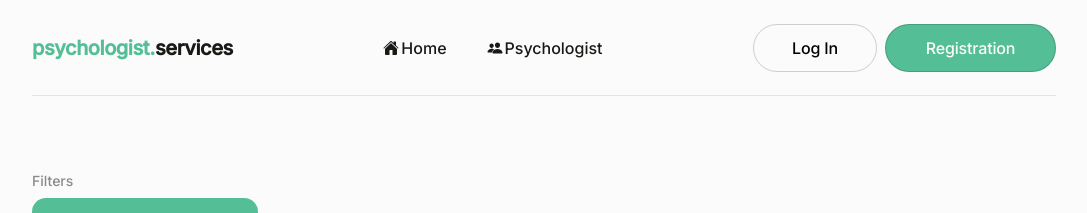
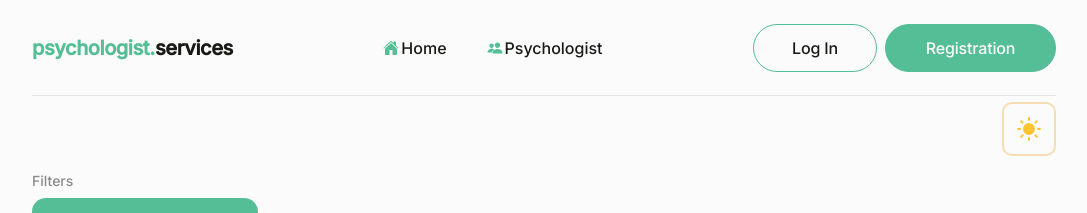
Before and after one commit to MaxBeliienko/psychologist, a React (Vite) app: page /psychologist in a window 1280 px wide. Shown: the top 213 px of the page, without its empty margins (96-1183 px from the left). Built offline with nearby package versions, Linux system fonts and the light colour scheme; no server answers; the database is empty.

Commit message:
done
fix styles. add theme switcher

```diff
--- a/src/components/header/Header.module.css
+++ b/src/components/header/Header.module.css
@@ -28,9 +28,20 @@
   align-items: center;
 }
 
+.nav-icon {
+  fill: var(--element-color);
+}
+
+.theme-wrapper {
+  position: absolute;
+  bottom: -60px;
+  right: 0;
+}
+
 @media (max-width: 1023px) {
   .header-container {
     padding-bottom: 18px;
+    margin-bottom: 50px;
   }
 
   .header-container > nav > ul {
@@ -39,6 +50,10 @@
 }
 
 @media (max-width: 767px) {
+  .header-container {
+    margin-bottom: 30px;
+  }
+
   .logo {
     display: none;
   }
--- a/src/components/header/Header.tsx
+++ b/src/components/header/Header.tsx
@@ -9,6 +9,7 @@ import FormLogin from '../formLogin/FormLogin';
 import { UserBasicInfo } from '../../types';
 import { IoHome, IoPeople } from 'react-icons/io5';
 import { RiSpeakAiFill } from 'react-icons/ri';
+import ThemeSwitcher from '../themeSwitcher/ThemeSwitcher';
 
 interface OpenModalFunction {
   (type: 'login' | 'register'): void;
@@ -67,6 +68,9 @@ const Header: React.FC<HeadreProps> = ({ user }) => {
         {modalContent === 'register' && <FormRegister onClose={closeModal} />}
         {modalContent === 'login' && <FormLogin onClose={closeModal} />}
       </Modal>
+      <div className={styles['theme-wrapper']}>
+        <ThemeSwitcher />
+      </div>
     </div>
   );
 };
--- a/src/components/logo/Logo.module.css
+++ b/src/components/logo/Logo.module.css
@@ -3,7 +3,7 @@
   font-size: 20px;
   line-height: 120%;
   letter-spacing: -0.02em;
-  color: #191a15;
+  color: var(--text-color);
 }
 
 .logo-text > span {
--- a/src/components/modal/Modal.module.css
+++ b/src/components/modal/Modal.module.css
@@ -19,6 +19,8 @@
   position: relative;
   min-width: 320px;
   max-width: 500px;
+  max-height: 100vh;
+  overflow-y: auto;
 }
 
 .closeButton {
--- a/src/components/psychologistList/psychologistCard/PsychologistCard.module.css
+++ b/src/components/psychologistList/psychologistCard/PsychologistCard.module.css
@@ -138,3 +138,13 @@
   gap: 25px;
   margin-bottom: 40px;
 }
+
+@media (max-width: 767px) {
+  .card-img-block-wrapper {
+    display: none;
+  }
+
+  .appointment-button {
+    padding: 10px 20px;
+  }
+}
--- /dev/null
+++ b/src/components/themeSwitcher/ThemeSwitcher.module.css
@@ -0,0 +1,44 @@
+.theme-wrapper {
+  display: flex;
+  gap: 5px;
+  align-items: center;
+  border: 2px solid wheat;
+  padding: 5px;
+  border-radius: 10px;
+  cursor: pointer;
+  transition: background-color 1.3s, color 1.3s;
+}
+
+.theme-wrapper:hover {
+  background-color: wheat;
+  color: black;
+}
+
+.theme-wrapper > span {
+  cursor: pointer;
+}
+
+.themeSwitcher {
+  background-color: transparent;
+  border: none;
+  cursor: pointer;
+  display: flex;
+  align-items: center;
+  justify-content: center;
+  padding: 8px;
+  width: 40px;
+  height: 40px;
+  border-radius: 50%;
+  transition: background-color 0.3s ease;
+}
+
+.icon {
+  width: 24px;
+  height: 24px;
+  color: #ffc531;
+  fill: #ffc531;
+}
+
+.themeSwitcher:hover {
+  background-color: rgba(0, 0, 0, 0.1);
+}
--- /dev/null
+++ b/src/components/themeSwitcher/ThemeSwitcher.tsx
@@ -0,0 +1,65 @@
+import { useState, useEffect } from 'react';
+import styles from './ThemeSwitcher.module.css';
+
+const ThemeSwitcher = () => {
+  const [theme, setTheme] = useState('light');
+
+  // Функція для перемикання теми
+  const toggleTheme = () => {
+    const newTheme = theme === 'light' ? 'dark' : 'light';
+    setTheme(newTheme);
+    document.documentElement.setAttribute('data-theme', newTheme);
+    localStorage.setItem('theme', newTheme);
+  };
+
+  // Використовуємо useEffect для збереження і застосування теми при завантаженні
+  useEffect(() => {
+    const savedTheme = localStorage.getItem('theme') || 'light';
+    setTheme(savedTheme);
+    document.documentElement.setAttribute('data-theme', savedTheme);
+  }, []);
+
+  return (
+    <div className={styles['theme-wrapper']} onClick={toggleTheme}>
+      <button className={styles.themeSwitcher} onClick={toggleTheme}>
+        {theme === 'light' ? (
+          <svg
+            className={styles.icon}
+            xmlns="http://www.w3.org/2000/svg"
+            viewBox="0 0 24 24"
+            fill="none"
+            stroke="currentColor"
+            strokeWidth="2"
+            strokeLinecap="round"
+            strokeLinejoin="round"
+          >
+            <circle cx="12" cy="12" r="5"></circle>
+            <line x1="12" y1="1" x2="12" y2="3"></line>
+            <line x1="12" y1="21" x2="12" y2="23"></line>
+            <line x1="4.22" y1="4.22" x2="5.64" y2="5.64"></line>
+            <line x1="18.36" y1="18.36" x2="19.78" y2="19.78"></line>
+            <line x1="1" y1="12" x2="3" y2="12"></line>
+            <line x1="21" y1="12" x2="23" y2="12"></line>
+            <line x1="4.22" y1="19.78" x2="5.64" y2="18.36"></line>
+            <line x1="18.36" y1="5.64" x2="19.78" y2="4.22"></line>
+          </svg>
+        ) : (
+          <svg
+            className={styles.icon}
+            xmlns="http://www.w3.org/2000/svg"
+            viewBox="0 0 24 24"
+            fill="none"
+            stroke="currentColor"
+            strokeWidth="2"
+            strokeLinecap="round"
+            strokeLinejoin="round"
+          >
+            <path d="M21 12.79A9 9 0 1111.21 3 7 7 0 0021 12.79z"></path>
+          </svg>
+        )}
+      </button>
+    </div>
+  );
+};
+
+export default ThemeSwitcher;
--- a/src/components/userPanel/loginUserPanel/LoginUserPanel.module.css
+++ b/src/components/userPanel/loginUserPanel/LoginUserPanel.module.css
@@ -11,6 +11,7 @@
   border: none;
   align-items: center;
   justify-content: center;
+  color: var(--text-color);
 }
 
 .info-button > span {
@@ -33,7 +34,8 @@
 }
 
 .logout-button {
-  border: 1px solid rgba(25, 26, 21, 0.2);
+  border: 1px solid var(--element-color);
+  color: var(--text-color);
   border-radius: var(--button-radius);
   padding: 14px 36px;
   width: 135px;
--- a/src/components/userPanel/notLoginUserPanel/NotLoginUserPanel.module.css
+++ b/src/components/userPanel/notLoginUserPanel/NotLoginUserPanel.module.css
@@ -4,9 +4,9 @@
 }
 
 .button {
-  border: 1px solid rgba(25, 26, 21, 0.2);
+  border: 1px solid var(--element-color);
   border-radius: var(--button-radius);
-  /* padding: 14px 35px; */
+  color: var(--text-color);
   width: 124px;
   height: 48px;
   font-size: 16px;
@@ -26,7 +26,7 @@
 }
 
 .button:hover {
-  background-color: var(--background-color-second);
+  background-color: var(--element-color-hover);
 }
 
 .register:hover {
--- a/src/index.css
+++ b/src/index.css
@@ -14,6 +14,14 @@
   /* border radius */
   --button-radius: 30px;
   --input-radius: 12px;
+}
+
+[data-theme='dark'] {
+  --background-color: #232143;
+  --background-color-second: #928e8b;
+  --element-color: #ed6606;
+  --element-color-hover: #ff6a00;
+  --text-color: #c0aaae;
 }
 
 body {
```
